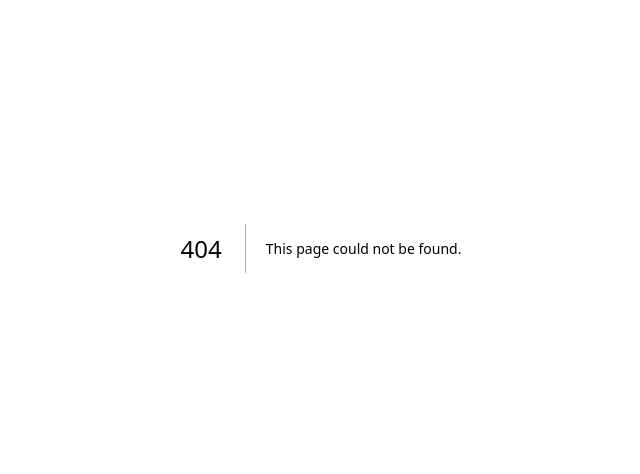
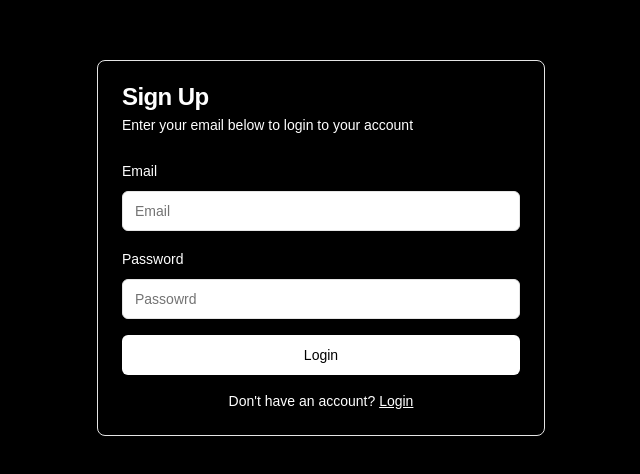
Before and after one commit to azizismailov872/shopping-nextjs, a Next.js app: page /login in a window 1280 px wide. Before the commit this address had no page. Shown: the part 152-626 px from the top of the page, without its empty margins (319-959 px from the left). Built offline with nearby package versions, Linux system fonts and the light colour scheme.

Commit message:
Login functuion

```diff
--- a/actions/auth.ts
+++ b/actions/auth.ts
@@ -2,12 +2,14 @@
 
 import { z } from "zod"
 import { createClient } from "@/utils/supabase/server"
-import { signUpSchema } from "@/utils/validation/auth"
+import { loginSchema, signUpSchema } from "@/utils/validation/auth"
 import { redirect } from "next/navigation"
 import { revalidatePath } from "next/cache"
 
 
 type signUpData = z.infer<typeof signUpSchema>
+
+type loginData = z.infer<typeof loginSchema>
 
 export const signUp = async(formData: signUpData) => {
     const supabase = await createClient()
@@ -41,3 +43,27 @@ export const signUp = async(formData: signUpData) => {
 
     redirect('/')
 }
+
+export const login = async(formData: loginData) => {
+    const supabase = await createClient()
+
+    if(!formData && formData == null) {
+        console.log('error data not exist')
+        const error = {
+            message: 'Invalid form data'
+        }
+
+        return error
+    }
+
+    const { error } = await supabase.auth.signInWithPassword(formData)
+
+    if (error) {
+        console.log('login error: ',error)
+
+        return error
+    }
+
+    revalidatePath('/', 'layout')
+    redirect('/')
+}
--- /dev/null
+++ b/app/login/page.tsx
@@ -0,0 +1,11 @@
+import LoginForm from "@/components/auth/LoginForm";
+
+
+
+export default function Login() {
+    return (
+        <div className="flex h-screen w-full items-center justify-center px-4 bg-black">
+            <LoginForm />
+        </div>
+    )
+}
--- a/components/auth/LoginForm.tsx
+++ b/components/auth/LoginForm.tsx
@@ -1,11 +1,111 @@
-'use client'
+"use client";
 
-import React from 'react'
 
-const LoginForm = () => {
-  return (
-        <div>RegisterForm</div>
-  )
+import {
+    Form,
+    FormControl,
+    FormField,
+    FormItem,
+    FormLabel,
+    FormMessage,
+} from "@/components/ui/form"
+import {
+    Card,
+    CardContent,
+    CardDescription,
+    CardHeader,
+    CardTitle,
+} from "@/components/ui/card";
+import {z} from 'zod'
+import Link from "next/link";
+import { useForm } from "react-hook-form";
+import { Input } from "@/components/ui/input";
+import { Button } from "@/components/ui/button";
+import { zodResolver } from "@hookform/resolvers/zod";
+import { loginSchema} from "@/utils/validation/auth";
+import { login } from "@/actions/auth";
+
+
+type LoginFormData = z.infer<typeof loginSchema>
+
+export default function LoginForm() {
+    const form  = useForm<LoginFormData>({
+        resolver: zodResolver(loginSchema),
+        defaultValues: {
+            email: '',
+            password: '',
+        }
+    });
+
+    const onSubmit = async (formData: LoginFormData) => {
+        if(formData && formData !== null) {
+            const error = await login(formData)
+
+			if(error) {
+				form.setError('email',{message: 'Invalied email or password'})
+				form.setError('password',{message: 'Invalied email or password'})
+			}
+        }
+    }
+
+    return (
+        <Card className="mx-auto max-w-md w-full bg-black border text-white">
+            <CardHeader>
+                <CardTitle className="text-2x">Sign Up</CardTitle>
+                <CardDescription className="text-white">
+                    Enter your email below to login to your account
+                </CardDescription>
+            </CardHeader>
+            <CardContent>
+                <Form {...form}>
+                    <form onSubmit={form.handleSubmit(onSubmit)}>
+                        <div className="grid gap-4">
+                            <div className="grid gap-2">
+                                <FormField
+                                    control={form.control}
+                                    name="email"
+                                    render={({ field }) => (
+                                        <FormItem>
+                                            <FormLabel>Email</FormLabel>
+                                            <FormControl>
+                                                <Input className="text-black" placeholder="Email" {...field} />
+                                            </FormControl>
+                                            <FormMessage />
+                                        </FormItem>
+                                    )}
+                                />
+                            </div>
+                            <div className="grid gap-2">
+                                <FormField
+                                    control={form.control}
+                                    name="password"
+                                    render={({ field }) => (
+                                        <FormItem>
+                                            <FormLabel>Password</FormLabel>
+                                            <FormControl>
+                                                <Input className="text-black" type="password" placeholder="Passowrd" {...field} />
+                                            </FormControl>
+                                            <FormMessage />
+                                        </FormItem>
+                                    )}
+                                />
+                            </div>
+                            <Button
+                                variant={"secondary"}
+                                className="w-full hover:bg-white bg-white text-black"
+                            >
+                                Login
+                            </Button>
+                        </div>
+                        <div className="mt-4 text-center text-sm">
+                            Don&apos;t have an account?{" "}
+                            <Link href="/login" className="underline">
+                                Login
+                            </Link>
+                        </div>
+                    </form>
+                </Form>
+            </CardContent>
+        </Card>
+    );
 }
-
-export default LoginForm
--- a/components/auth/SignUpForm.tsx
+++ b/components/auth/SignUpForm.tsx
@@ -28,7 +28,7 @@ import { signUp } from "@/actions/auth";
 
 type SignUpForm = z.infer<typeof signUpSchema>
 
-export default function LoginForm() {
+export default function SignUpForm() {
     const form  = useForm<SignUpForm>({
         resolver: zodResolver(signUpSchema),
         defaultValues: {
@@ -47,7 +47,7 @@ export default function LoginForm() {
     return (
         <Card className="mx-auto max-w-md w-full bg-black border text-white">
             <CardHeader>
-                <CardTitle className="text-2x">Sign Up</CardTitle>
+                <CardTitle className="text-2x">Login</CardTitle>
                 <CardDescription className="text-white">
                     Enter your email below to login to your account
                 </CardDescription>
@@ -94,7 +94,7 @@ export default function LoginForm() {
                                         <FormItem>
                                             <FormLabel>Password</FormLabel>
                                             <FormControl>
-                                                <Input className="text-black" type="passowrd" placeholder="Passowrd" {...field} />
+                                                <Input className="text-black" type="password" placeholder="Passowrd" {...field} />
                                             </FormControl>
                                             <FormMessage />
                                         </FormItem>
@@ -110,8 +110,8 @@ export default function LoginForm() {
                         </div>
                         <div className="mt-4 text-center text-sm">
                             Don&apos;t have an account?{" "}
-                            <Link href="#" className="underline">
-                                Sign up
+                            <Link href="/login" className="underline">
+                                Login
                             </Link>
                         </div>
                     </form>
```
